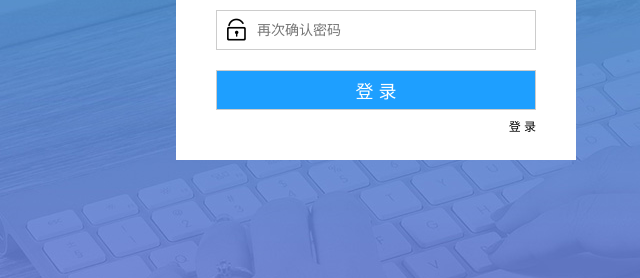
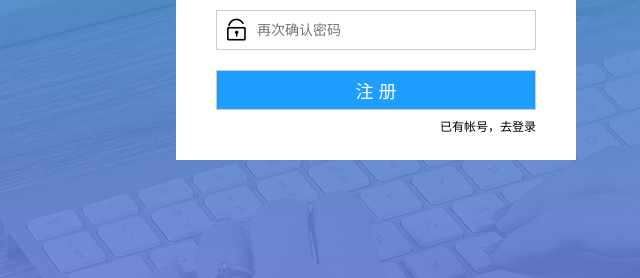
Before and after one commit to kilover/dadadashijian, a plain HTML site: page login.html in a window 1280 px wide. Both pictures are taken after a click on the element "注册账号". Shown: the part 405-683 px from the top of the page, 264-904 px from the left. Drawn offline with Linux system fonts and the light colour scheme.

Commit message:
阻止表单事件

```diff
--- a/login.html
+++ b/login.html
@@ -114,12 +114,21 @@
                 if($(this).html() == '注册账号'){
                     $('.tkey').addClass('xianxing')
                     $('.s3').addClass('xianxing')
-                    $(this).attr('style', 'bottom:8%').html('登 录')
+                    $('.sub').val('注 册')
+                    $(this).attr('style', 'bottom:8%').html('已有帐号，去登录')
                 } else {
                     $('.tkey').removeClass('xianxing')
                     $('.s3').removeClass('xianxing')
+                    $('.sub').val('登 录')
                     $(this).attr('style', 'bottom:25%').html('注册账号')
                 }
+            })
+        })();
+
+        // 阻止form的默认行为
+        (function(){
+            $('form').on('submit', function(e){
+                e.preventDefault()
             })
         })();
     </script>
```
